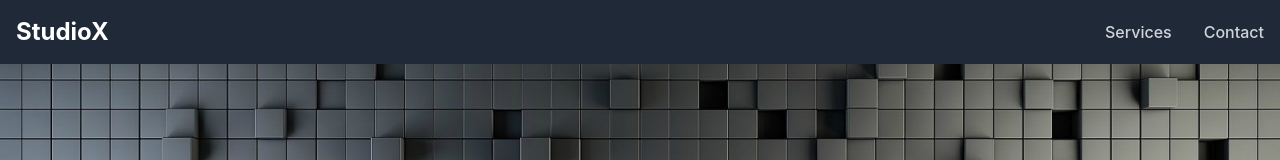
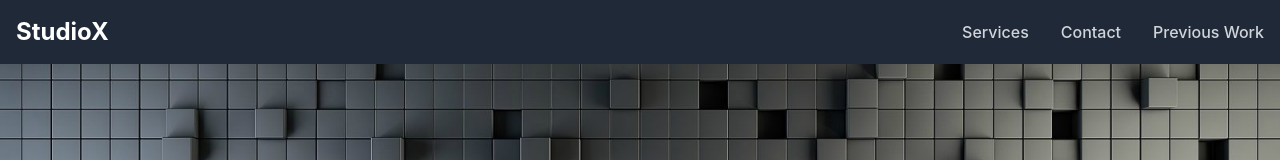
Before and after one commit to MaxRoos04/StudioX, a React (Create React App) app in the folder studiox/: page /Portfolio in a window 1280 px wide. Shown: the top 160 px of the page. Built offline with nearby package versions, Linux system fonts and the light colour scheme.

Commit message:
Adding a route system

```diff
--- a/studiox/package.json
+++ b/studiox/package.json
@@ -10,6 +10,7 @@
     "postcss": "^8.4.24",
     "react": "^18.2.0",
     "react-dom": "^18.2.0",
+    "react-router-dom": "^6.12.1",
     "react-scripts": "5.0.1",
     "tailwindcss": "^3.3.2",
     "web-vitals": "^2.1.4"
--- a/studiox/src/App.js
+++ b/studiox/src/App.js
@@ -5,6 +5,7 @@ import Services from './components/Services';
 import Contact from './components/Contact';
 import Footer from './components/Footer';
 import AboutUs from './components/AboutUs';
+
 
 const App = () => {
   return (
--- /dev/null
+++ b/studiox/src/Pages/PreviousWork.js
@@ -0,0 +1,12 @@
+import React from 'react';
+
+const PreviousWork = () => {
+  return (
+    <div>
+      <h1>PreviousWork</h1>
+      <p>-_-</p>
+    </div>
+  );
+};
+
+export default PreviousWork;
--- /dev/null
+++ b/studiox/src/Routes.js
@@ -0,0 +1,21 @@
+import React from 'react';
+import { BrowserRouter as Router, Switch, Route } from 'react-router-dom';
+import Header from './components/Header';
+import PreviousWork from './Pages/PreviousWork';
+
+const App = () => {
+  return (
+    <div>
+      <Router>
+      <Switch>
+        <Route exact path="/" component={Header} />
+        <Route path="/Portfolio" component={PreviousWork} /> {/* Add the route for the AboutPage */}
+      </Switch>
+    </Router>
+
+
+    </div>
+  );
+};
+
+export default App;
--- a/studiox/src/components/navbar.js
+++ b/studiox/src/components/navbar.js
@@ -1,4 +1,6 @@
 import React, { useState } from 'react';
+import { Link } from 'react-router-dom';
+
 
 const Navbar = () => {
   const [isOpen, setIsOpen] = useState(false);
@@ -12,9 +14,8 @@ const Navbar = () => {
       <div className="max-w-7xl mx-auto px-4">
         <div className="flex justify-between items-center py-4 md:justify-start md:space-x-10">
           <div className="flex justify-start lg:w-0 lg:flex-1">
-            <a href="/">
-              <span className="text-white text-2xl font-bold">StudioX</span>
-            </a>
+            <span className="text-white text-2xl font-bold">StudioX
+             </span>
           </div>
           <div className="-mr-2 -my-2 md:hidden">
             <button
@@ -59,6 +60,12 @@ const Navbar = () => {
             >
               Contact
             </a>
+            <a
+
+              className="ml-8 whitespace-nowrap text-base font-medium text-gray-300 hover:text-white"
+            >
+              Previous Work
+            </a>
           </div>
         </div>
       </div>
@@ -77,6 +84,12 @@ const Navbar = () => {
             >
               Contact
             </a>
+            <a
+              href="#contact"
+              className="block px-3 py-2 rounded-md text-base font-medium text-gray-300 hover:text-white hover:bg-gray-700"
+            >
+              Previous Work
+            </a>
           </div>
         </div>
       )}
```
Also changed, not shown: 1 other file (tests, documents, lock files or other folders).
